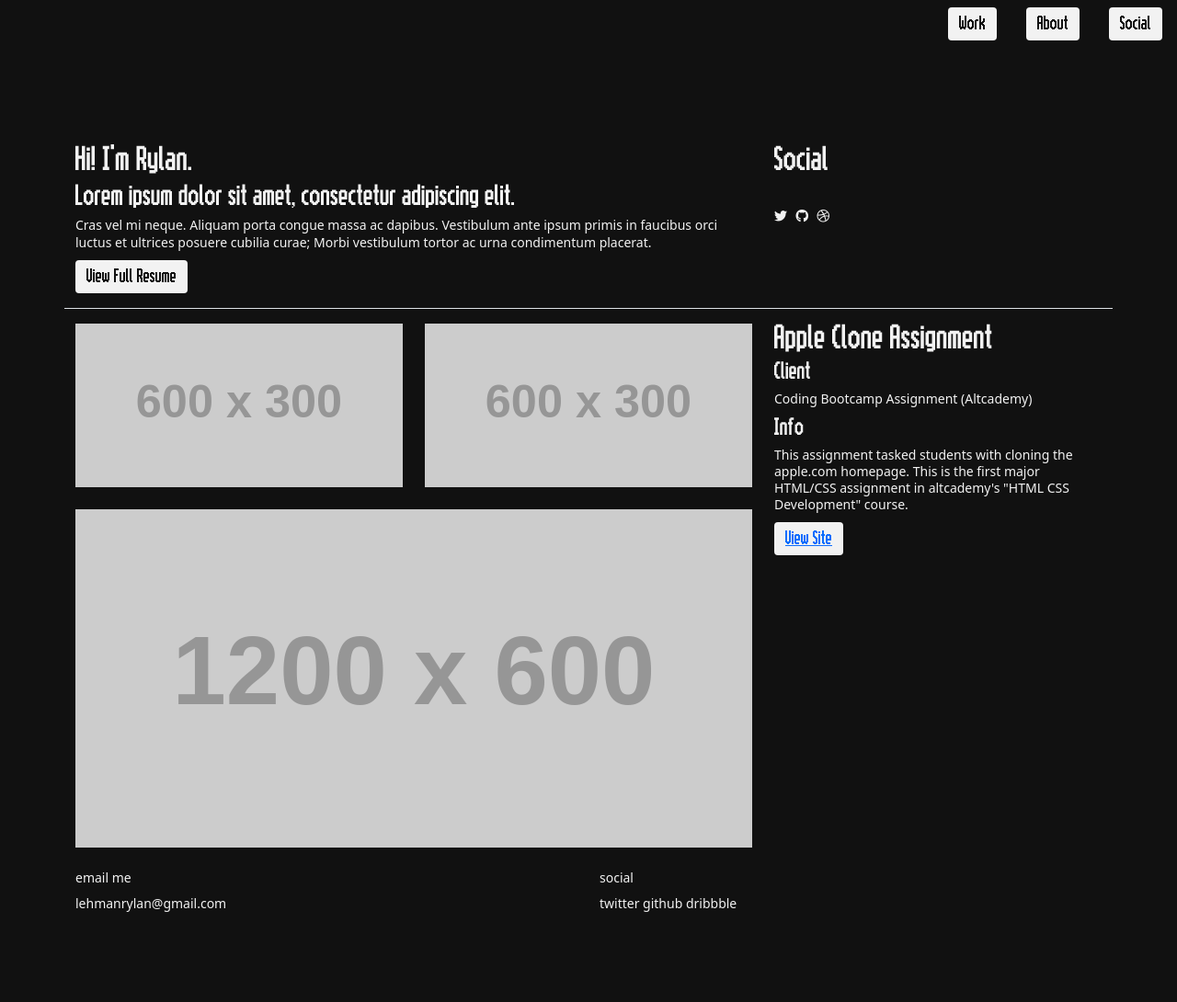
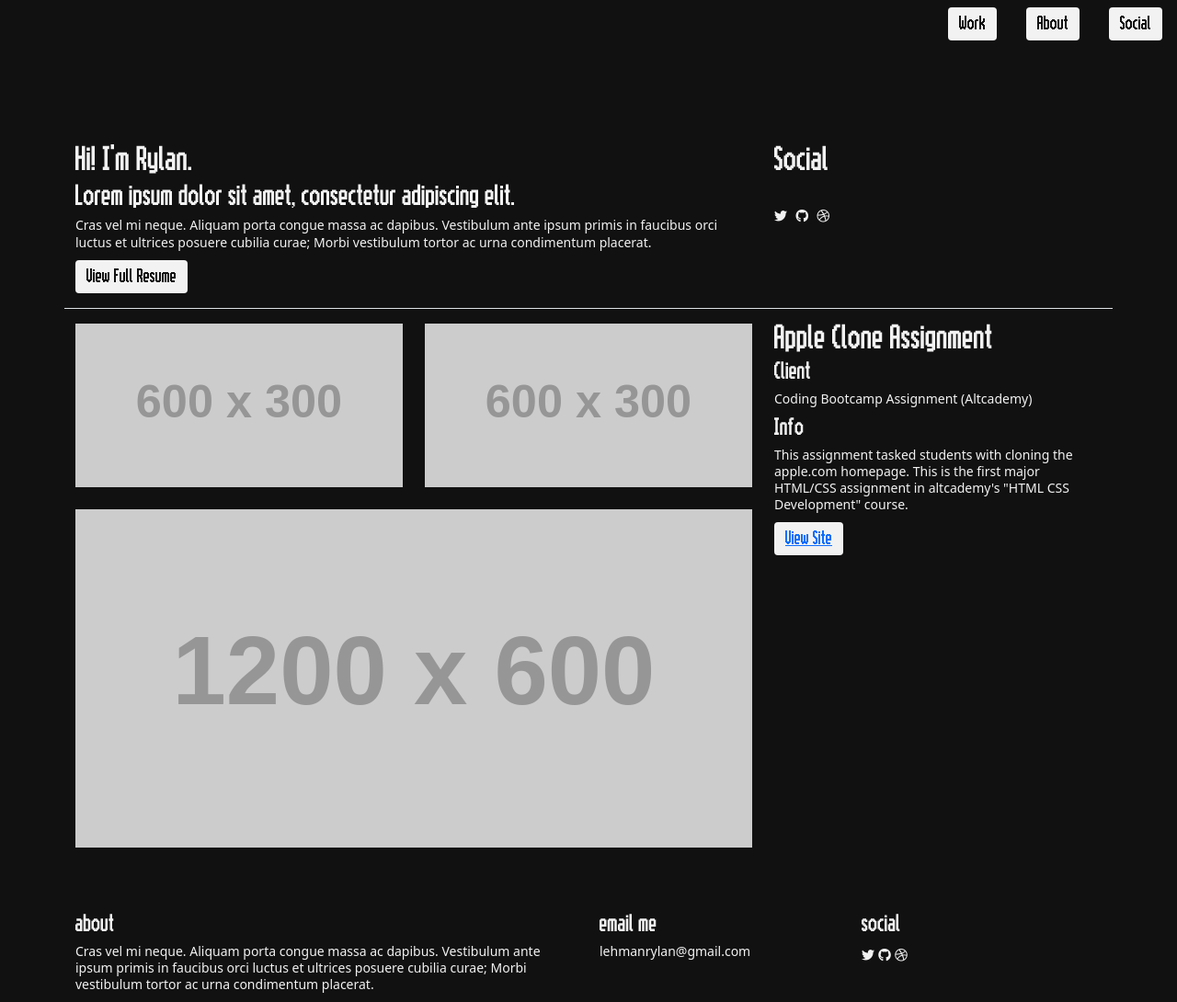
Before and after one commit to spookymoose/portfolio-site, a plain HTML site: page index.htm in a window 1280 px wide. Shown: the whole page at 92% size. Before the commit the page ends 1002 px from the top, so only its background shows below. Drawn offline with nearby package versions, Linux system fonts and the light colour scheme; placeholder pictures from the web are drawn by us.

Commit message:
added footer

```diff
--- a/index.htm
+++ b/index.htm
@@ -110,20 +110,27 @@
         </div>
     </div>
     <!-- Footer -->
-    <div class="container">
+    <div class="container pt-5">
         <div class="row">
             <div class="col-12 col-md-6">
-                <H6 class="text">email me</h6>
-                <div class="text" id="footer-text">lehmanrylan@gmail.com</div>
+                <h5>about</h5>
+                <div class="text">Cras vel mi neque. Aliquam porta congue massa ac dapibus. Vestibulum ante ipsum primis in faucibus orci luctus et ultrices posuere cubilia curae; Morbi vestibulum tortor ac urna condimentum placerat.</div>
+            </div>
+            <div class="col-12 col-md-3">
+                <h5>email me</h5>
+                <div class="text">lehmanrylan@gmail.com</div>
             </div>
 
-            <div class="col-12 col-md-6">
-                <H6 class="text">social</h6>
-                <div class="text" id="footer-text">twitter github dribbble</div>
+            <div class="col-12 col-md-3">
+                <h5>social</h5>
+                <div>
+                    <i class="text fa fa-twitter"></i>
+                    <i class="text fa fa-github"></i>
+                    <i class="text fa fa-dribbble"></i>
+                </div>
             </div>
         </div>
     </div>
-    <!-- Footer -->
 
     </div>
 
```
